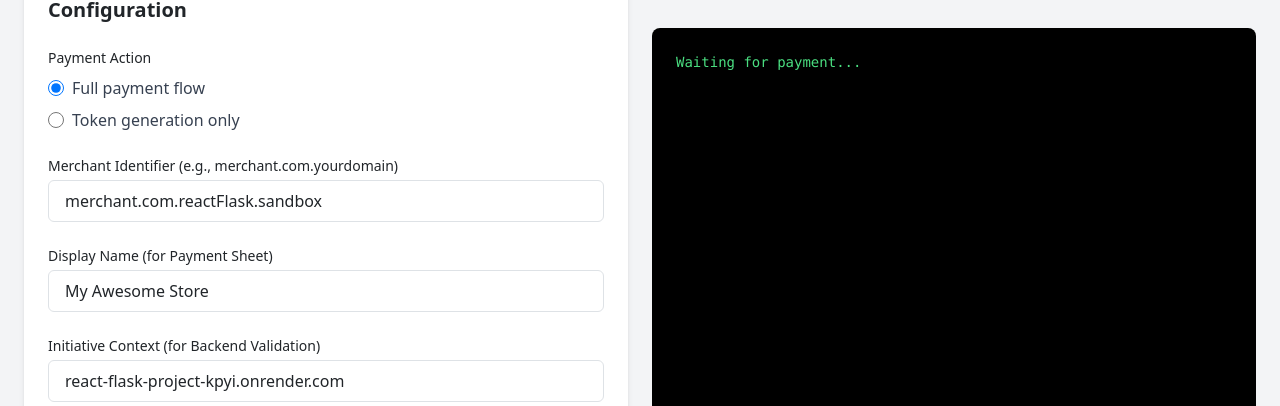
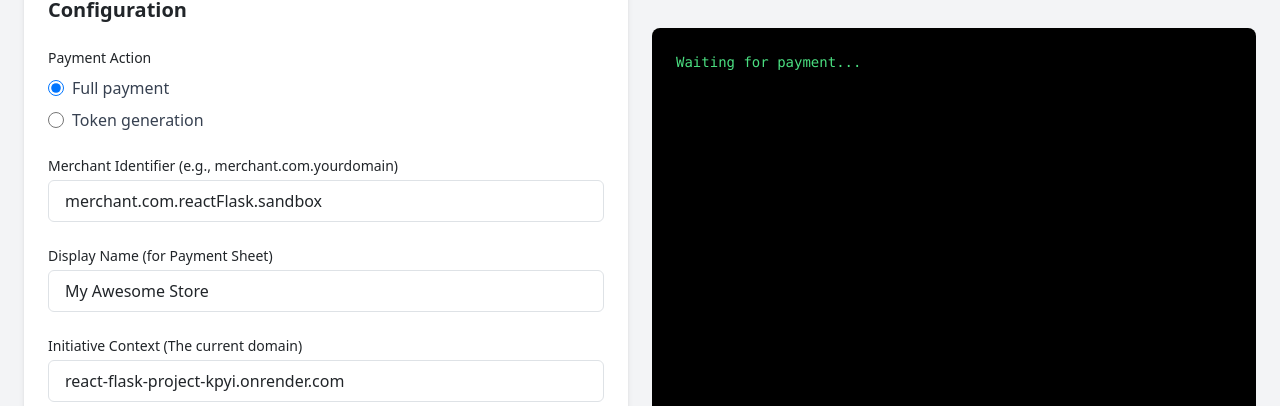
Before and after one commit to Mark-Reilly-Checkout/React-Flask-Project, a React (Create React App) app in the folder frontend/: page /applePay in a window 1280 px wide. Both pictures are taken after a click on the button "Continue". Shown: the part 176-582 px from the top of the page. Built offline with nearby package versions, Linux system fonts and the light colour scheme.

Commit message:
Adding question to see what type of payment is happening token/payment config panel

```diff
--- a/frontend/src/components/ApplePay.js
+++ b/frontend/src/components/ApplePay.js
@@ -214,7 +214,7 @@ const ApplePay = () => {
         // Initial screen for mode selection
         <div className="flex items-center justify-center min-h-[calc(100vh-100px)]">
             <div className="bg-white p-8 rounded-xl shadow-lg w-full max-w-md text-center">
-                <h2 className="text-2xl font-bold mb-6 text-gray-800">Choose the Apple Pay flow</h2>
+                <h2 className="text-2xl font-bold mb-6 text-gray-800">Choose your Apple Pay flow</h2>
                 <div className="mb-6">
                     <label htmlFor="paymentModeSelect" className="block text-lg font-medium text-gray-700 mb-2">
                         Select Action:
@@ -225,8 +225,8 @@ const ApplePay = () => {
                         onChange={(e) => setInitialPaymentMode(e.target.value)}
                         className="w-full border rounded-lg px-4 py-3 text-gray-900 focus:ring-blue-500 focus:border-blue-500"
                     >
-                        <option value="processPayment">Full payment flow</option>
-                        <option value="generateTokenOnly">Token generation only</option>
+                        <option value="processPayment">Full payment</option>
+                        <option value="generateTokenOnly">Token generation</option>
                     </select>
                 </div>
                 <button
@@ -257,7 +257,7 @@ const ApplePay = () => {
                             onChange={() => setConfig({...config, paymentMode: 'processPayment'})}
                             className="form-radio h-4 w-4 text-blue-600"
                         />
-                        <span className="ml-2 text-gray-700">Full payment flow</span>
+                        <span className="ml-2 text-gray-700">Full payment</span>
                     </label>
                     <label className="inline-flex items-center">
                         <input
@@ -268,7 +268,7 @@ const ApplePay = () => {
                             onChange={() => setConfig({...config, paymentMode: 'generateTokenOnly'})}
                             className="form-radio h-4 w-4 text-blue-600"
                         />
-                        <span className="ml-2 text-gray-700">Token generation only</span>
+                        <span className="ml-2 text-gray-700">Token generation</span>
                     </label>
                 </div>
             </div>
@@ -298,7 +298,7 @@ const ApplePay = () => {
 
             {/* Initiative Context */}
             <div className="mb-4">
-                <label className="block text-sm font-medium mb-1">Initiative Context (for Backend Validation)</label>
+                <label className="block text-sm font-medium mb-1">Initiative Context (The current domain)</label>
                 <input
                     type="text"
                     value={config.initiativeContext}
@@ -373,7 +373,7 @@ const ApplePay = () => {
                         <button
                             key={capability}
                             onClick={() => toggleMerchantCapability(capability)}
-                            className={`px-3 py-1 rounded border text-sm ${config.merchantCapabilities.includes(capability)
+                            className={`px-3 py-1 rounded border text-sm ${(config.merchantCapabilities || []).includes(capability)
                                 ? 'bg-blue-600 text-white border-blue-600'
                                 : 'bg-white text-gray-800 border-gray-300'
                                 }`}
@@ -383,10 +383,6 @@ const ApplePay = () => {
                     ))}
                 </div>
             </div>
-
-            <p className="text-sm text-gray-600 mt-4">
-                Note: Ensure your Apple Merchant ID is correctly configured in the backend and matches the 'Merchant Identifier' here.
-            </p>
 
             {/* Reset Button */}
             <button
```
